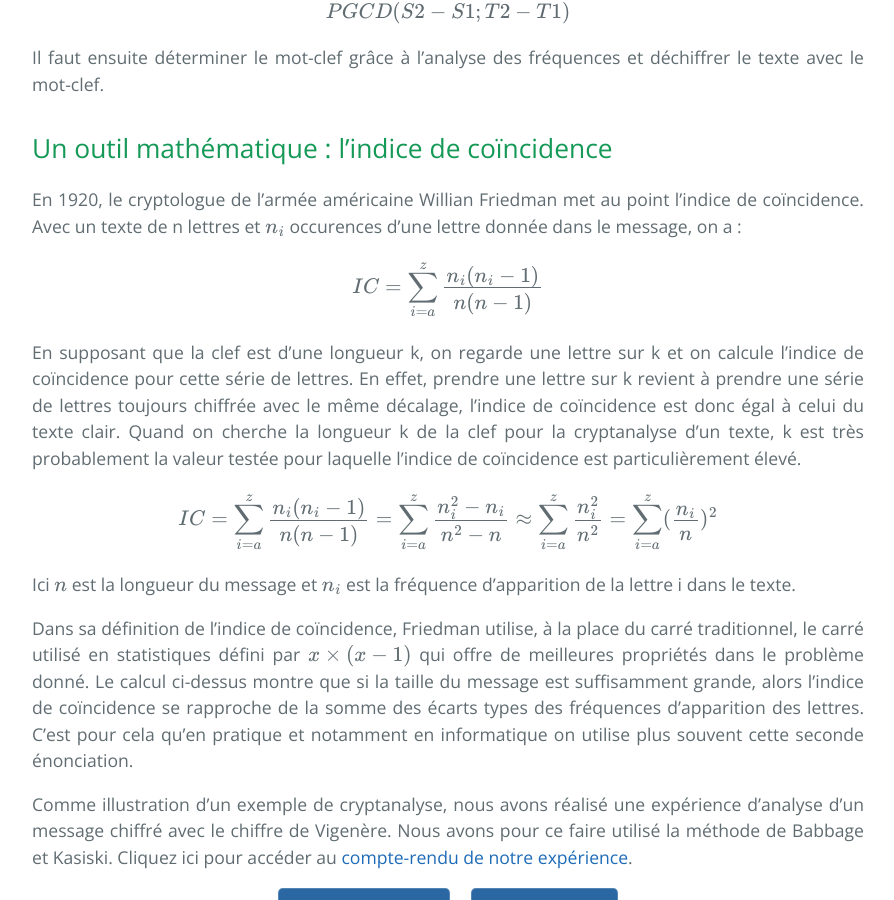
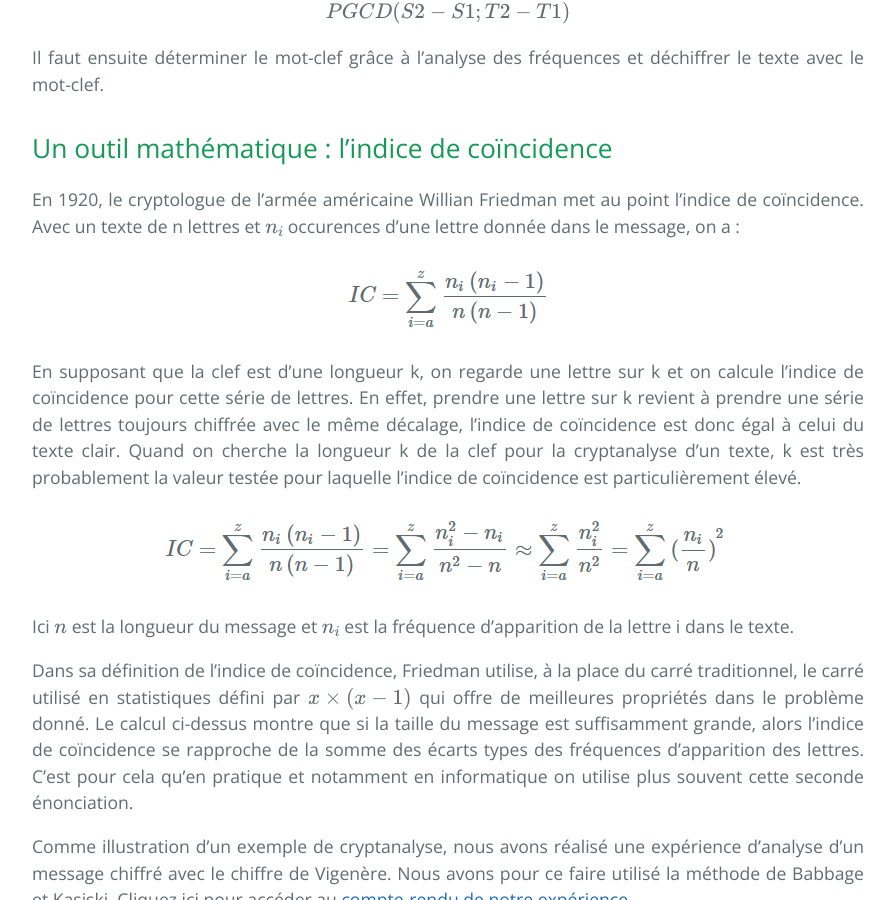
Before and after one commit to SamuelGallay/CryptoTPE, a Jekyll site: the page built from pages/2_TempsModernes/4_cryptavigenere.md, in a window 1280 px wide and 900 px high, scrolled down 1493 px. Shown: the whole window, without its empty margins (192-1086 px from the left). Built offline with Jekyll 4.4.1, drawn with Linux system fonts in a browser that asks for light colours; our own code applies the rules of GitHub Pages for plain Markdown files; formulas are drawn with MathJax 3.

Commit message:
Update 4_cryptavigenere.md

```diff
--- a/pages/2_TempsModernes/4_cryptavigenere.md
+++ b/pages/2_TempsModernes/4_cryptavigenere.md
@@ -28,12 +28,11 @@ Il faut ensuite déterminer le mot-clef grâce à l'analyse des fréquences et d
 
 En 1920, le cryptologue de l’armée américaine Willian Friedman met au point l’indice de coïncidence. Avec un texte de n lettres et $$ n_{i} $$ occurences d'une lettre donnée dans le message, on a :
 
-$$ IC =\sum_{i=a}^z \frac{n_{i}(n_{i}-1)}{n(n-1)} $$
+<img src="{{ "/assets/2_TempsModernes/vigenere-1.png" | relative_url }}" alt="diffie" style="margin: 0 auto;display: block; "/>
 
 En supposant que la clef est d'une longueur k, on regarde une lettre sur k et on calcule l'indice de coïncidence pour cette série de lettres. En effet, prendre une lettre sur k revient à prendre une série de lettres toujours chiffrée avec le même décalage, l’indice de coïncidence est donc égal à celui du texte clair. Quand on cherche la longueur k de la clef pour la cryptanalyse d'un texte, k est très probablement la valeur testée pour laquelle l'indice de coïncidence est particulièrement élevé.
 
-$$ IC =\sum_{i=a}^z \frac{n_{i}(n_{i}-1)}{n(n-1)} = \sum_{i=a}^z \frac{n_{i}^2-n_{i}}{n^2-n} \approx \sum_{i=a}^z \frac{n_{i}^2}{n^2} = \sum_{i=a}^z (\frac{n_{i}}{n})^2 $$
-
+<img src="{{ "/assets/2_TempsModernes/vigenere-2.png" | relative_url }}" alt="diffie" style="margin: 0 auto;display: block; "/>
 
 Ici $$ n $$ est la longueur du message et $$ n_{i} $$ est la fréquence d’apparition de la lettre i dans le texte.
 
```
